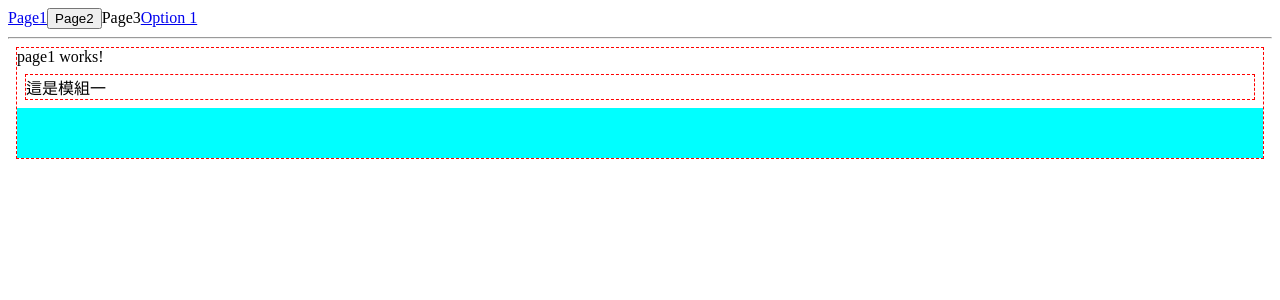
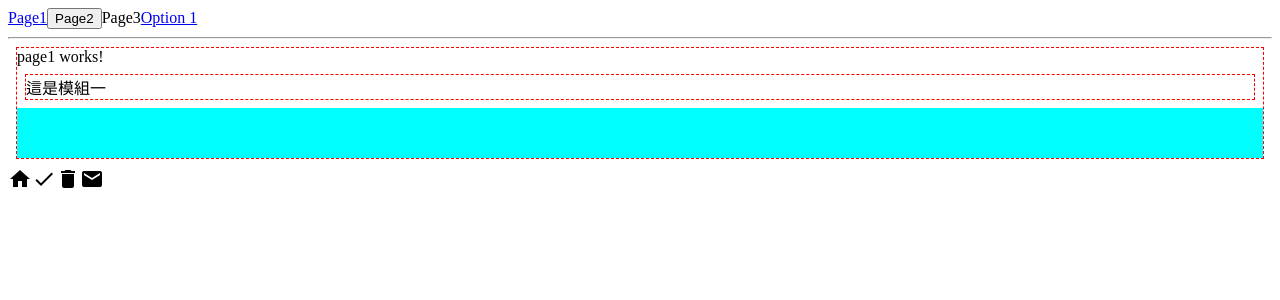
Before and after one commit to ttom921/StudyAngular7, an Angular app in the folder SimpleLayout/: page /p1 in a window 1280 px wide. Shown: the top 300 px of the page. Built offline with nearby package versions, Linux system fonts and the light colour scheme.

Commit message:
Angular Material

```diff
--- a/SimpleLayout/package.json
+++ b/SimpleLayout/package.json
@@ -11,15 +11,19 @@
   },
   "private": true,
   "dependencies": {
-    "@angular/animations": "~7.2.0",
+    "@angular/animations": "^7.2.13",
+    "@angular/cdk": "^7.3.7",
     "@angular/common": "~7.2.0",
     "@angular/compiler": "~7.2.0",
     "@angular/core": "~7.2.0",
+    "@angular/flex-layout": "^7.0.0-beta.24",
     "@angular/forms": "~7.2.0",
+    "@angular/material": "^7.3.7",
     "@angular/platform-browser": "~7.2.0",
     "@angular/platform-browser-dynamic": "~7.2.0",
     "@angular/router": "~7.2.0",
     "core-js": "^2.5.4",
+    "hammerjs": "^2.0.8",
     "rxjs": "~6.3.3",
     "tslib": "^1.9.0",
     "zone.js": "~0.8.26"
--- a/SimpleLayout/src/app/app.module.ts
+++ b/SimpleLayout/src/app/app.module.ts
@@ -1,3 +1,4 @@
+import {BrowserAnimationsModule} from '@angular/platform-browser/animations';
 import { BrowserModule } from '@angular/platform-browser';
 import { NgModule } from '@angular/core';
 
@@ -8,6 +9,7 @@ import { Page2Component } from './page2/page2.component';
 import { Page3Component } from './page3/page3.component';
 import { Page404Component } from './page404/page404.component';
 import { OperationModule } from './operation/operation.module';
+import {CustomMaterialModule} from './custom-material.module'
 
 @NgModule({
   declarations: [
@@ -20,7 +22,9 @@ import { OperationModule } from './operation/operation.module';
   imports: [
     BrowserModule,
     AppRoutingModule,
-    OperationModule //<!--加入模組
+    BrowserAnimationsModule,
+    CustomMaterialModule,// <- 加入圖示
+    OperationModule
   ],
   providers: [],
   bootstrap: [AppComponent]
--- a/SimpleLayout/src/app/page1/page1.component.html
+++ b/SimpleLayout/src/app/page1/page1.component.html
@@ -2,3 +2,7 @@
   page1 works!
   <app-op1></app-op1>
 </p>
+<mat-icon>home</mat-icon>
+<mat-icon>done</mat-icon>
+<mat-icon>delete</mat-icon>
+<mat-icon>email</mat-icon>
--- a/SimpleLayout/src/index.html
+++ b/SimpleLayout/src/index.html
@@ -7,6 +7,7 @@
 
   <meta name="viewport" content="width=device-width, initial-scale=1">
   <link rel="icon" type="image/x-icon" href="favicon.ico">
+  <link href="https://fonts.googleapis.com/icon?family=Material+Icons" rel="stylesheet">
 </head>
 <body>
   <app-root></app-root>
--- a/SimpleLayout/src/main.ts
+++ b/SimpleLayout/src/main.ts
@@ -3,7 +3,7 @@ import { platformBrowserDynamic } from '@angular/platform-browser-dynamic';
 
 import { AppModule } from './app/app.module';
 import { environment } from './environments/environment';
-
+import 'hammerjs'
 if (environment.production) {
   enableProdMode();
 }
--- a/SimpleLayout/src/styles.scss
+++ b/SimpleLayout/src/styles.scss
@@ -1,7 +1,10 @@
 /* You can add global styles to this file, and also import other style files */
+/* Angular Material2 Themes */
+// @import "~@angular/material/prebuilt-themes/deeppurple-amber.css";
+// @import "~@angular/material/prebuilt-themes/indigo-pink.css";
+@import "~@angular/material/prebuilt-themes/pink-bluegrey.css";
+// @import "~@angular/material/prebuilt-themes/purple-green.css";
 p {
-    border-color: red;
-    border-style: dashed;
-    border-width: 1px;
+    border: 1px dashed red;
     margin: 8px;
 }
```
Also changed, not shown: SimpleLayout/src/app/custom-material.module.ts (added, +15 -0 lines), 2 other files (tests, documents, lock files or other folders).
